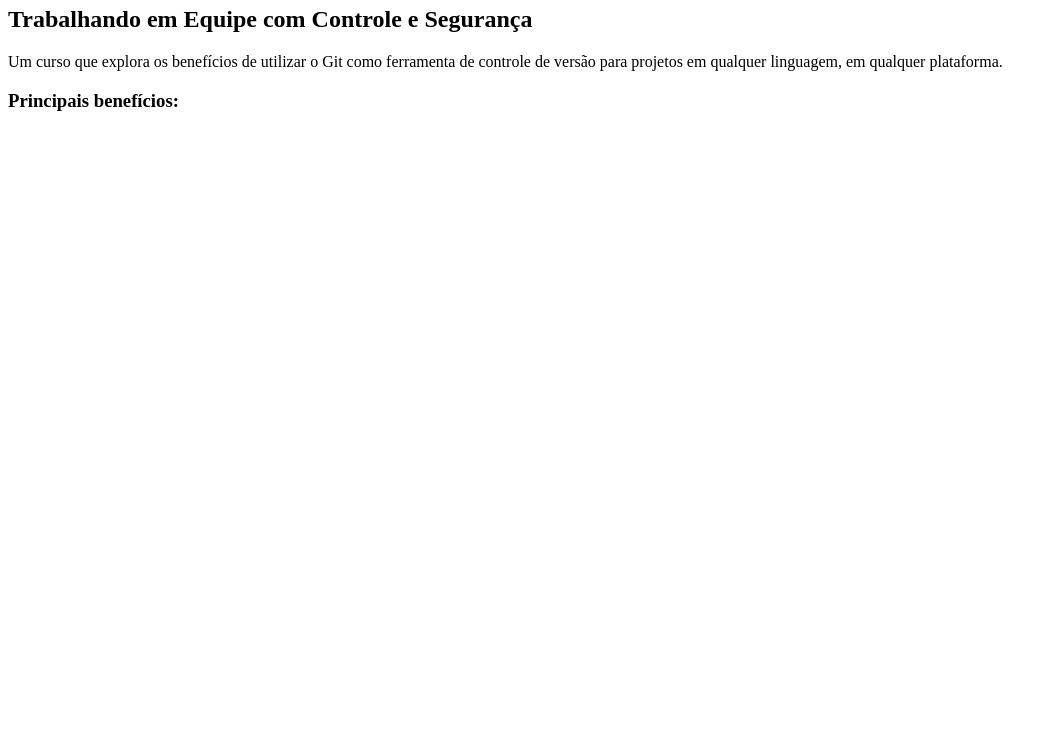
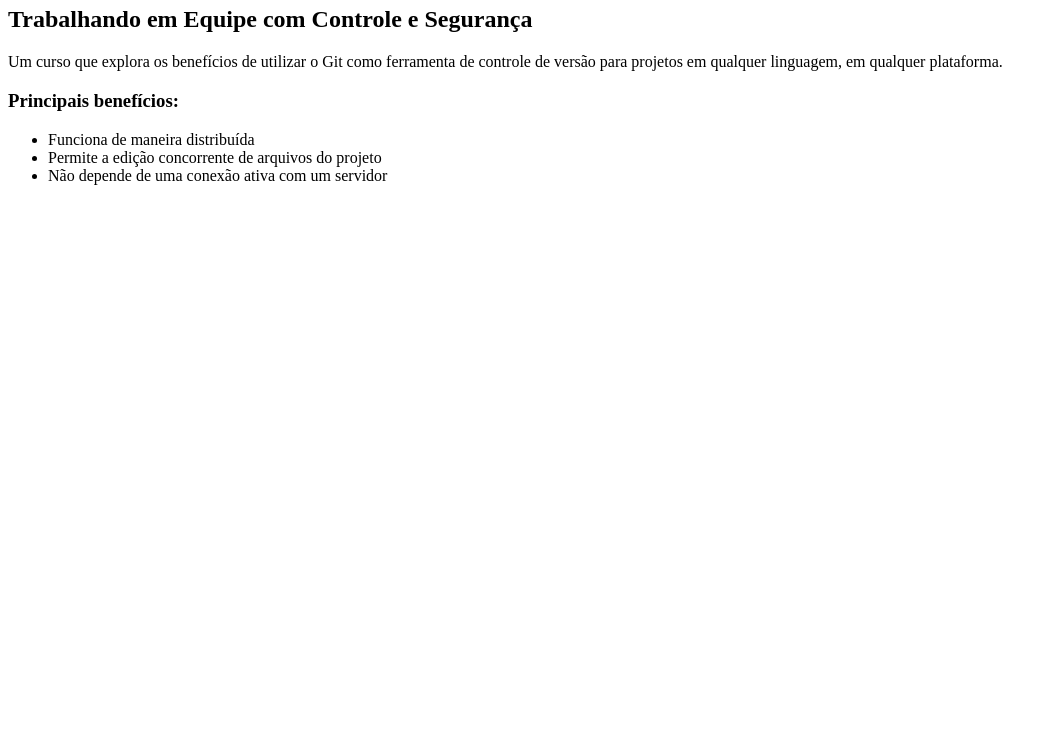
Before and after one commit to ThiagoOliveira28/meu-site, a plain HTML site: page index.html in a window 1280 px wide. Shown: the part 60-800 px from the top of the page, without its empty margins (0-1057 px from the left). Drawn offline with Linux system fonts and the light colour scheme.

Commit message:
Criando o projeto 2

```diff
--- a/index.html
+++ b/index.html
@@ -8,6 +8,10 @@
         <p>Um curso que explora os benefícios de utilizar o Git como ferramenta de controle de versão para projetos em qualquer linguagem, em qualquer plataforma.</p>
 
         <h3>Principais benefícios:</h3>
-
+        <ul>
+            <li>Funciona de maneira distribuída</li>
+            <li>Permite a edição concorrente de arquivos do projeto</li>
+            <li>Não depende de uma conexão ativa com um servidor</li>
+        </ul>
     </body>
 </html>
```
